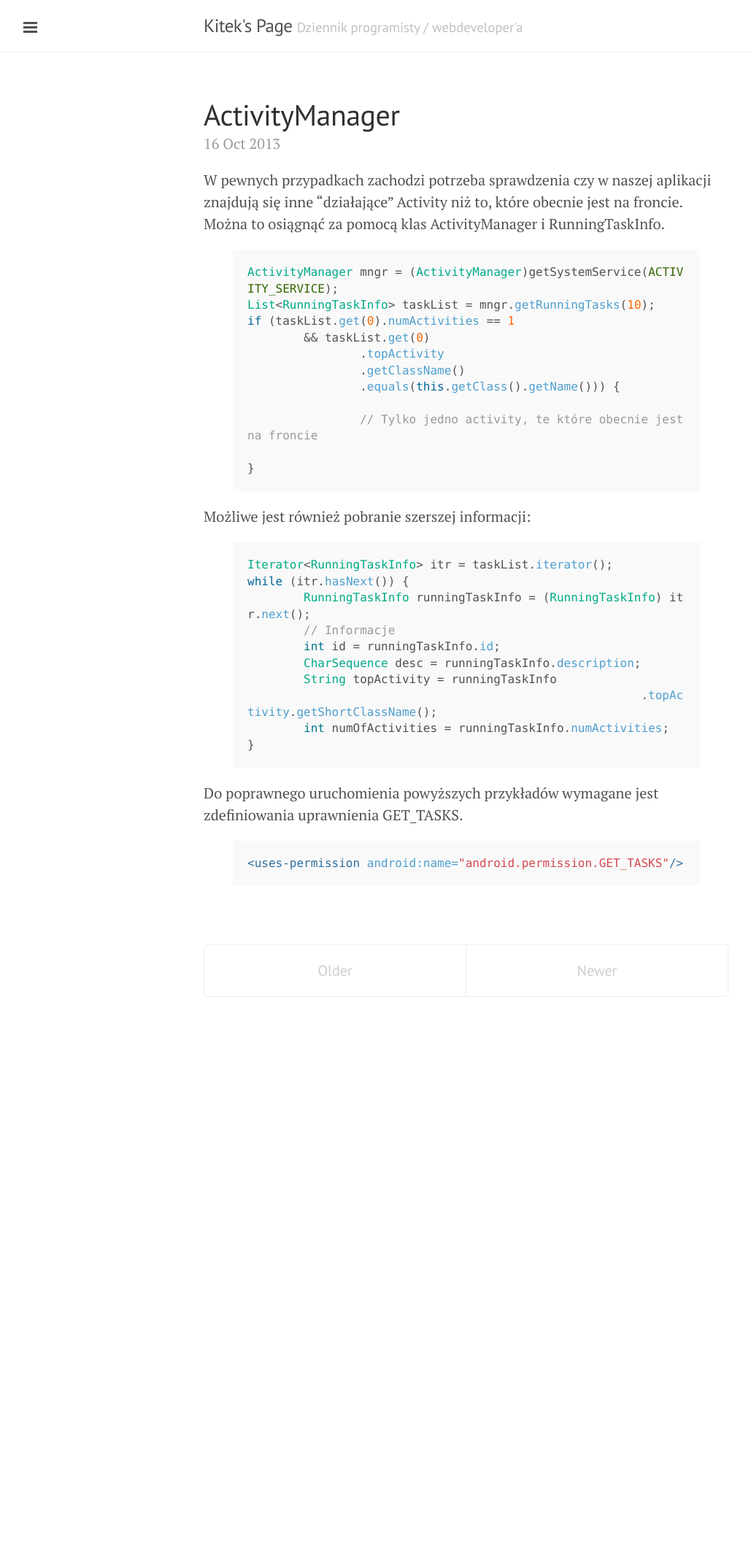
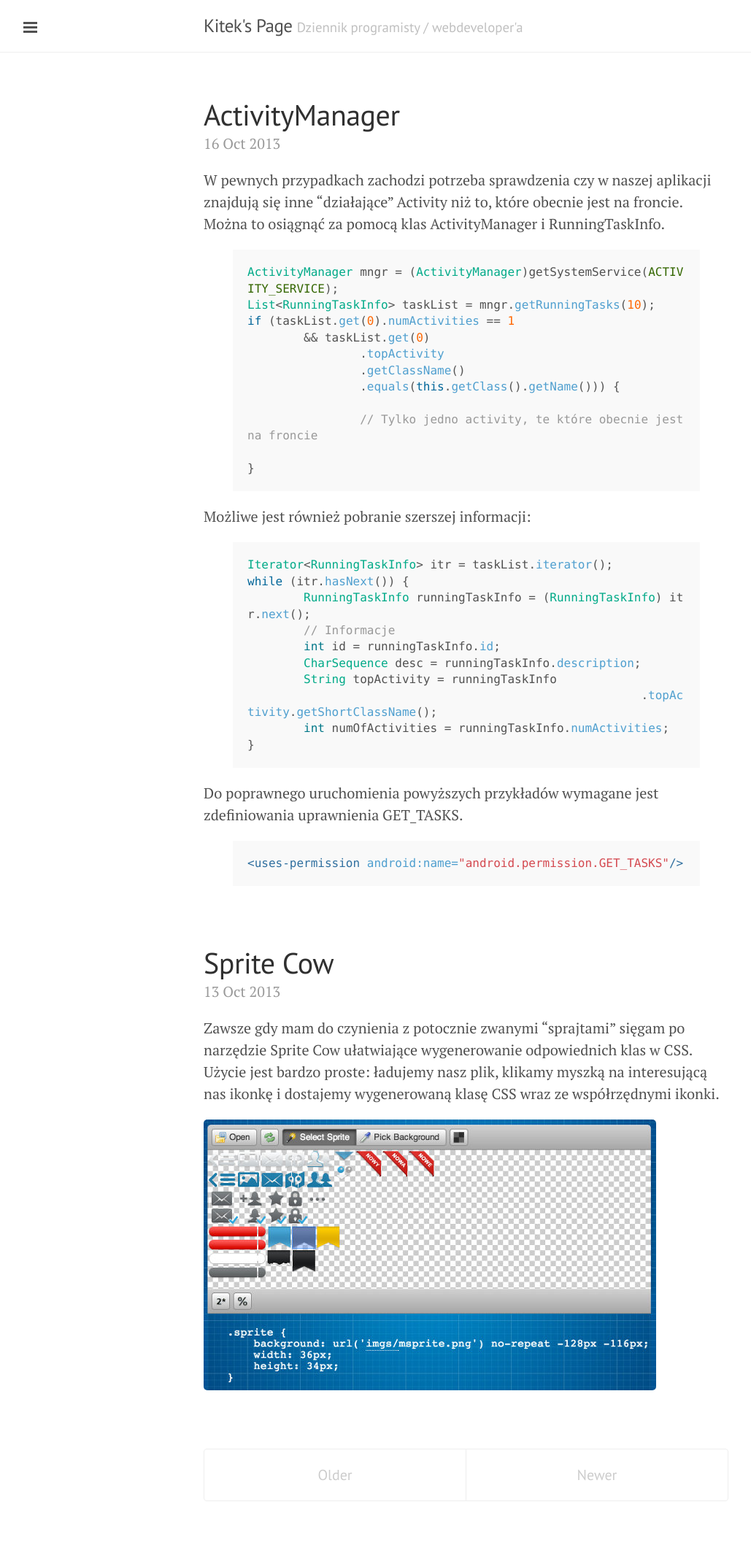
Before and after one commit to kitek/kitek.github.io, a Jekyll site: the page built from index.html, in a window 1280 px wide. Shown: the whole page at 73% size, without its empty margins (1-1030 px from the left). Built offline with Jekyll 4.4.1, drawn with Linux system fonts in a browser that asks for light colours; Markdown is read by kramdown in place of the engine named in the settings; the list of posts is cut into pages by our own code; before the commit the page ends 1426 px from its top, so only the background shows below that.

Commit message:
Dodanie tagow i kategorii Eksperymenty z obrazkami

```diff
--- a/_includes/head.html
+++ b/_includes/head.html
@@ -1,18 +1,12 @@
 <head>
   <meta http-equiv="content-type" content="text/html; charset=utf-8">
   <meta name="viewport" content="width=device-width, initial-scale=1.0, maximum-scale=1">
-  <title>
-    {% if page.title == "Home" %}
-      {{ site.title }} &middot; {{ site.tagline }}
-    {% else %}
-      {{ page.title }} &middot; {{ site.title }}
-    {% endif %}
-  </title>
+  <title>{% if page.title == "Home" %}{{ site.title }} &middot; {{ site.tagline }}{% else %}{{ page.title }} &middot; {{ site.title }}{% endif %}</title>
   <link rel="stylesheet" href="/public/css/poole.css">
   <link rel="stylesheet" href="/public/css/syntax.css">
-  <link rel="stylesheet" href="/public/css/lanyon.css">
+  <link rel="stylesheet" href="/public/css/lanyon.min.css">
   <link rel="stylesheet" href="http://fonts.googleapis.com/css?family=PT+Serif:400,400italic,700|PT+Sans:400">
   <link rel="apple-touch-icon-precomposed" sizes="144x144" href="/public/apple-touch-icon-144-precomposed.png">
-  <link rel="shortcut icon" href="/public/favicon.ico">
-  <link rel="alternate" type="application/rss+xml" title="RSS" href="/atom.xml">
+  <link rel="shortcut icon" href="{{site.url}}/public/favicon.ico">
+  <link rel="alternate" type="application/rss+xml" title="RSS" href="{{site.url}}/atom.xml">
 </head>
--- /dev/null
+++ b/_posts/2013-10-13-SpriteCow.md
@@ -0,0 +1,10 @@
+---
+layout: post
+title: Sprite Cow
+category: Others
+tags: css sprite
+---
+
+Zawsze gdy mam do czynienia z potocznie zwanymi "sprajtami" sięgam po narzędzie Sprite Cow ułatwiające wygenerowanie odpowiednich klas w CSS. Użycie jest bardzo proste: ładujemy nasz plik, klikamy myszką na interesującą nas ikonkę i dostajemy wygenerowaną klasę CSS wraz ze współrzędnymi ikonki.
+
+<img src="/public/uploads/2013/10/sprite_cow.jpg" alt="Sprite Cow" width="620" height="371" class="center"/>
```
Also changed, not shown: _layouts/default.html (+0 -7 lines), _posts/2013-10-16-ActivityManager.md (+2 -0 lines), public/css/lanyon.min.css (added), public/uploads/2013/10/sprite_cow.jpg (added).
